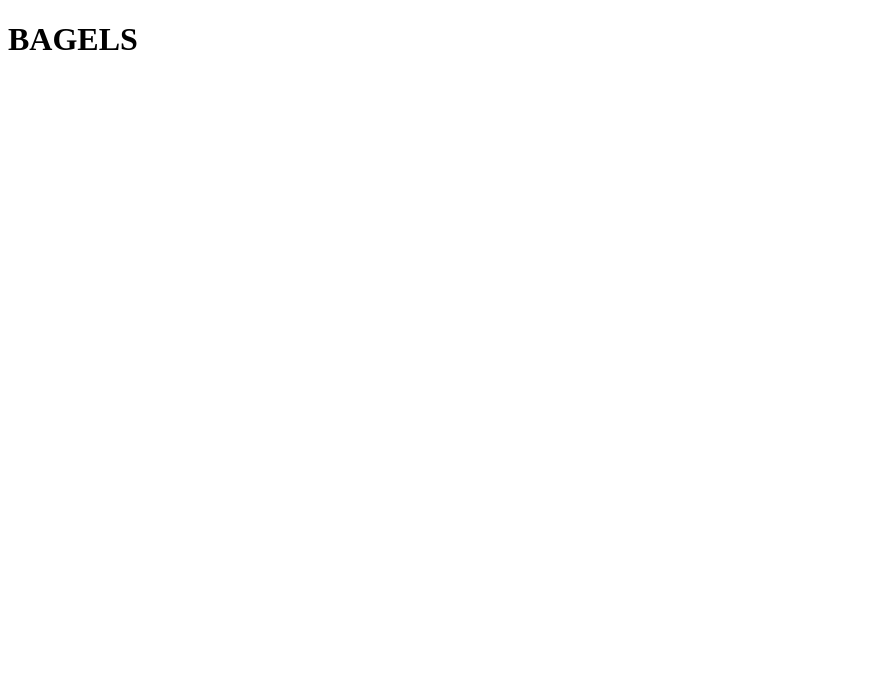
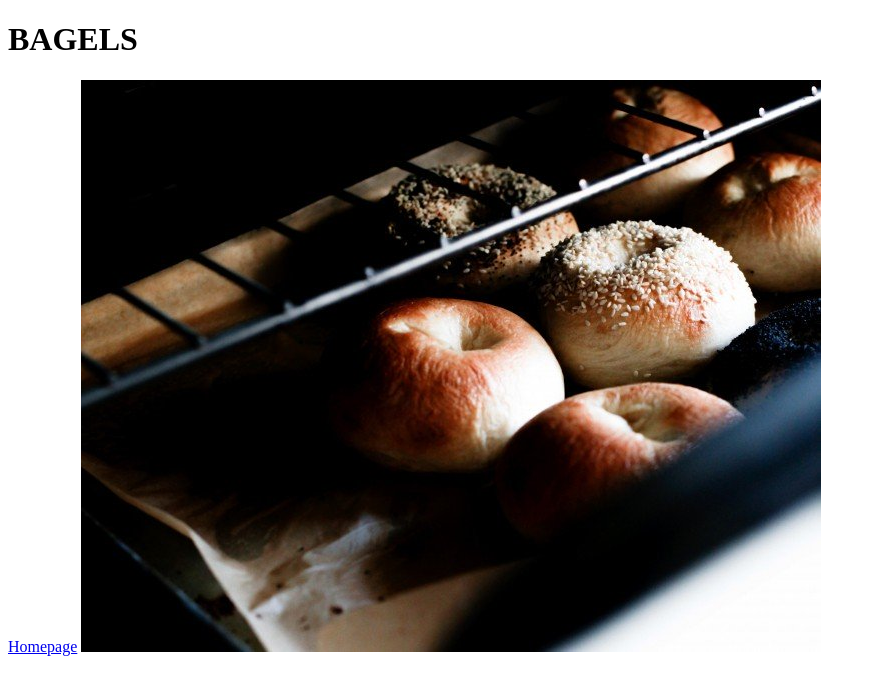
Before and after one commit to MattJak5/odin-recipes, a plain HTML site: page recipes/bagels.html in a window 1280 px wide. Shown: the whole page, without its empty margins (0-876 px from the left). Drawn offline with Linux system fonts and the light colour scheme.

Commit message:
added homepage link to bagels page

```diff
--- a/recipes/bagels.html
+++ b/recipes/bagels.html
@@ -7,4 +7,7 @@
 </head>
 <body>
     <h1>BAGELS</h1>
+    <a href="../index.html">Homepage</a>
+    <img src="../images/bagels.jpg">
+
 </body>
```
